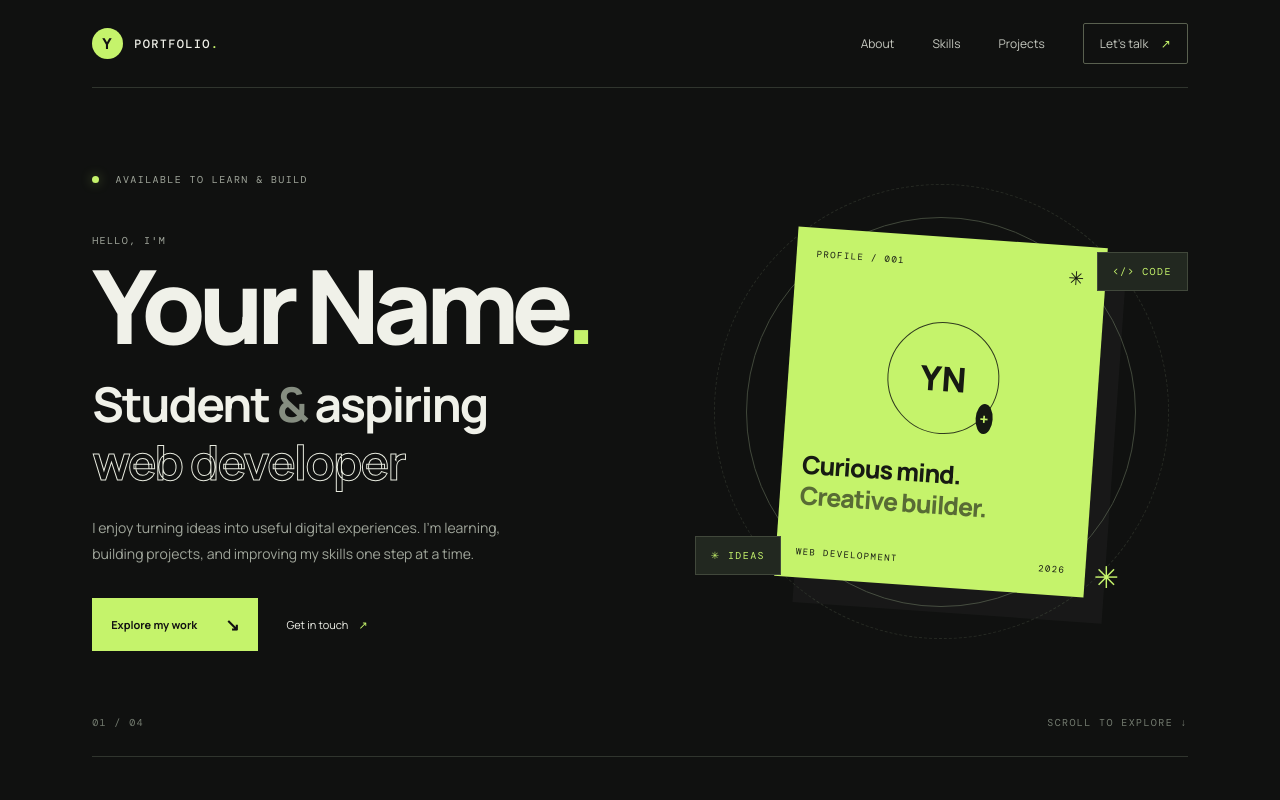
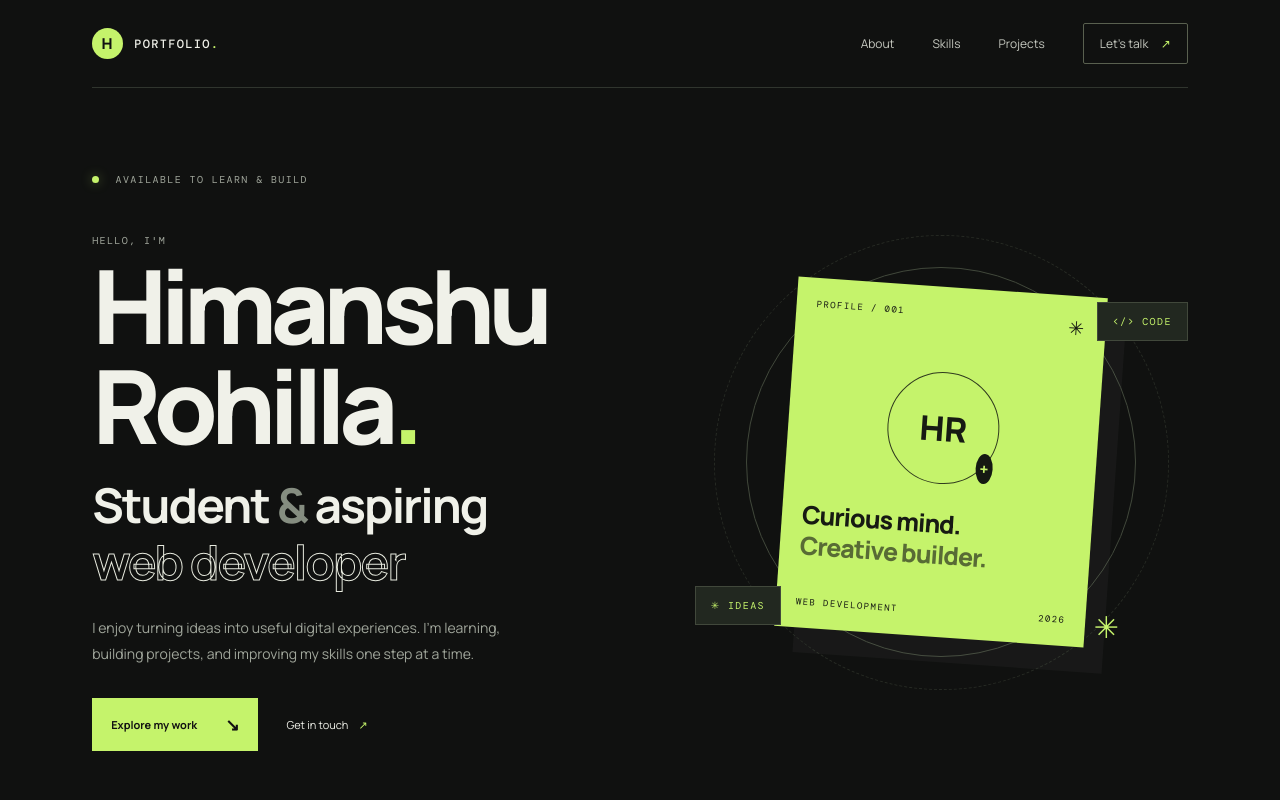
Before and after one commit to himanshuXD07/portfolio, a plain HTML site: page index.html in a window 1280 px wide. Shown: the top 800 px of the page. Drawn offline with nearby package versions, Linux system fonts and the light colour scheme.

Commit message:
Add files via upload

```diff
--- a/index.html
+++ b/index.html
@@ -4,7 +4,7 @@
   <meta charset="UTF-8">
   <meta name="viewport" content="width=device-width, initial-scale=1.0">
   <meta name="description" content="Student developer portfolio showcasing skills, projects, and contact information.">
-  <title>Your Name | Developer Portfolio</title>
+  <title>Himanshu Rohilla | Developer Portfolio</title>
   <link rel="preconnect" href="https://fonts.googleapis.com">
   <link rel="preconnect" href="https://fonts.gstatic.com" crossorigin>
   <link href="https://fonts.googleapis.com/css2?family=DM+Mono:wght@400;500&family=Manrope:wght@400;500;600;700;800&display=swap" rel="stylesheet">
@@ -13,7 +13,7 @@
 <body>
   <div class="site-shell">
     <header class="header">
-      <a class="brand" href="#home" aria-label="Go to home"><span class="brand-mark">Y</span><span>PORTFOLIO<span class="brand-dot">.</span></span></a>
+      <a class="brand" href="#home" aria-label="Go to home"><span class="brand-mark">H</span><span>PORTFOLIO<span class="brand-dot">.</span></span></a>
       <button class="menu-toggle" id="menuToggle" aria-label="Open navigation" aria-expanded="false"><span></span><span></span></button>
       <nav class="nav" id="nav">
         <a href="#about">About</a><a href="#skills">Skills</a><a href="#projects">Projects</a><a href="#contact" class="nav-contact">Let's talk <span>↗</span></a>
@@ -25,7 +25,7 @@
         <div class="hero-copy">
           <div class="eyebrow"><span class="status-dot"></span> AVAILABLE TO LEARN & BUILD</div>
           <p class="intro-label">HELLO, I'M</p>
-          <h1>Your Name<span class="accent">.</span></h1>
+          <h1>Himanshu Rohilla<span class="accent">.</span></h1>
           <h2>Student <span class="muted">&</span> aspiring<br><span class="outline-text">web developer</span></h2>
           <p class="hero-description">I enjoy turning ideas into useful digital experiences. I'm learning, building projects, and improving my skills one step at a time.</p>
           <div class="hero-actions">
@@ -37,7 +37,7 @@
           <div class="orbit orbit-one"></div><div class="orbit orbit-two"></div>
           <div class="hero-card">
             <div class="card-top"><span>PROFILE / 001</span><span>✳</span></div>
-            <div class="avatar">YN<span>+</span></div>
+            <div class="avatar">HR<span>+</span></div>
             <div class="hero-card-name">Curious mind.<br><em>Creative builder.</em></div>
             <div class="card-bottom"><span>WEB DEVELOPMENT</span><span>2026</span></div>
           </div>
@@ -90,12 +90,12 @@
 
       <section class="contact-section section" id="contact">
         <div class="section-heading"><span class="section-number">04</span><span class="eyebrow">HAVE A PROJECT IN MIND?</span></div>
-        <div class="contact-content"><h2>Let's make<br>something <span class="outline-text">useful.</span></h2><p>Have a question, an idea, or want to connect? Send me a message.</p><a class="contact-email" href="mailto:your.email@example.com">your.email@example.com <span>↗</span></a></div>
+        <div class="contact-content"><h2>Let's make<br>something <span class="outline-text">useful.</span></h2><p>Have a question, an idea, or want to connect? Send me a message.</p><a class="contact-email" href="mailto:your.email@example.com">sau202600776@students.sau.ac.in <span>↗</span></a></div>
         <div class="contact-bottom"><span>OPEN TO LEARNING & COLLABORATION</span><span>BASED IN INDIA</span></div>
       </section>
     </main>
 
-    <footer class="footer"><a class="brand" href="#home"><span class="brand-mark">Y</span><span>PORTFOLIO<span class="brand-dot">.</span></span></a><span>© <span id="year"></span> Your Name. Built with curiosity.</span><a href="#home">BACK TO TOP ↑</a></footer>
+    <footer class="footer"><a class="brand" href="#home"><span class="brand-mark">H</span><span>PORTFOLIO<span class="brand-dot">.</span></span></a><span>© <span id="year"></span> Himanshu Rohilla. Built with curiosity.</span><a href="#home">BACK TO TOP ↑</a></footer>
   </div>
   <script src="script.js"></script>
 </body>
```
